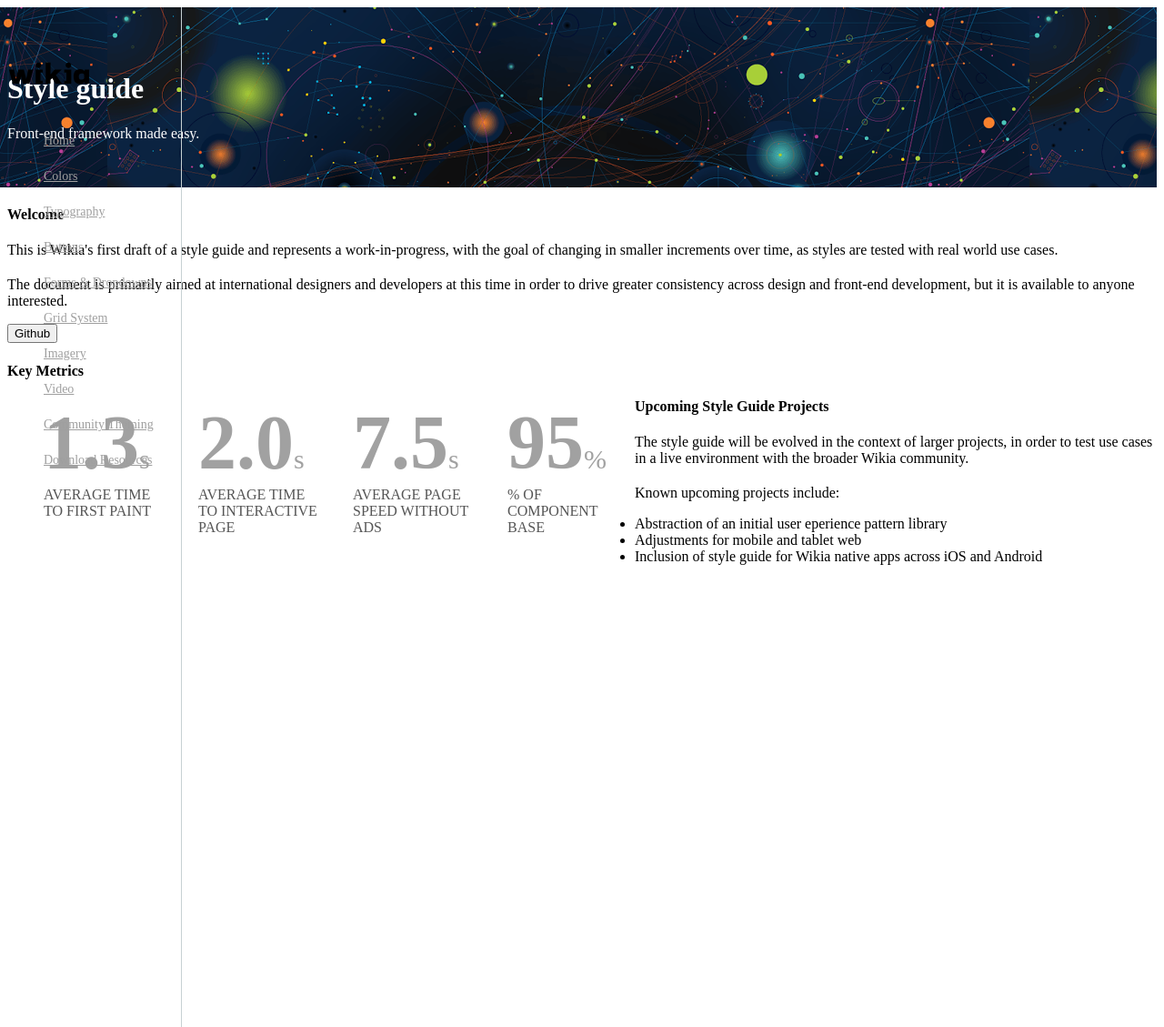
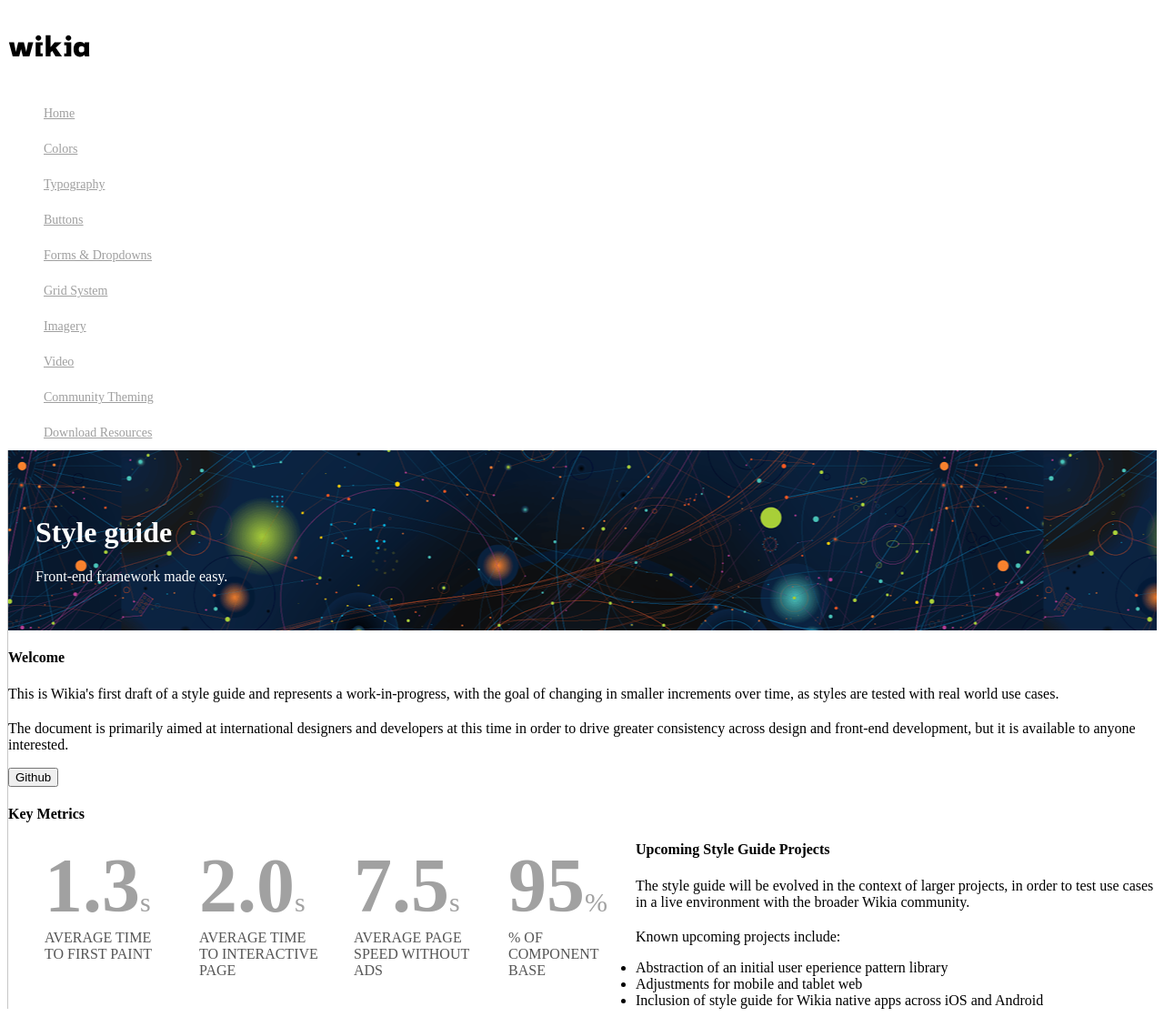
Before and after one commit to Wikia/style-guide, a Jekyll site: the page built from index.html, in a window 1280 px wide and 1129 px high. Shown: the whole window at 91% size. Built offline with Jekyll 4.4.1, drawn with Linux system fonts in a browser that asks for light colours.

Commit message:
Better sidebar fixes

```diff
--- a/_sass/layout.scss
+++ b/_sass/layout.scss
@@ -27,11 +27,8 @@
 }
 
 .site-nav {
-	border-right: 1px solid #C7D1D3;
 	font-size: 14px;
-	height: 100%;
-	padding: 60px 30px 0 0;
-	position: fixed;
+    padding-top: 30px;
 
 	a {
 		color: #9f9f9f;
@@ -127,8 +124,18 @@
     margin-top: 40px;
 }
 .page-content {
-	padding: $spacing-unit 0;
+    border-left: 1px solid #c7c7c7;
 
+	.hero {
+		background: #fff url(../assets/images/bg_universe.png) center top;
+		color: #fff;
+        margin-bottom: 20px;
+		padding: 50px 30px;
+
+		* {
+			color: #fff;
+		}
+	}
 	.avatar {
 		background-color: #ddf7fe;
 		border: 1px solid #c7c7c7;
@@ -393,16 +400,6 @@
 		}
 	}
 
-	header {
-		background: #fff url(../assets/images/bg_universe.png) center top;
-		color: #fff;
-		margin: -30px 0 0 -30px;
-		padding: 50px 30px;
-
-		* {
-			color: #fff;
-		}
-	}
 
 	.icon-btn {
 		float: left;
--- a/index.html
+++ b/index.html
@@ -2,7 +2,7 @@
 layout: default
 title: Wikia Style Guide
 ---
-<header>
+<header class="hero row">
 	<h1>Style guide</h1>
 	Front-end framework made easy.
 </header>
```
